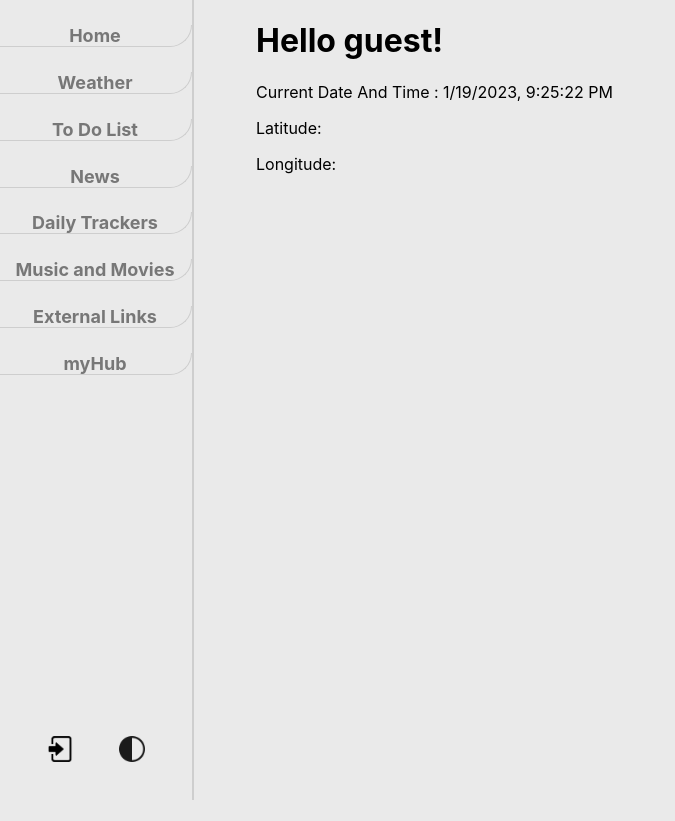
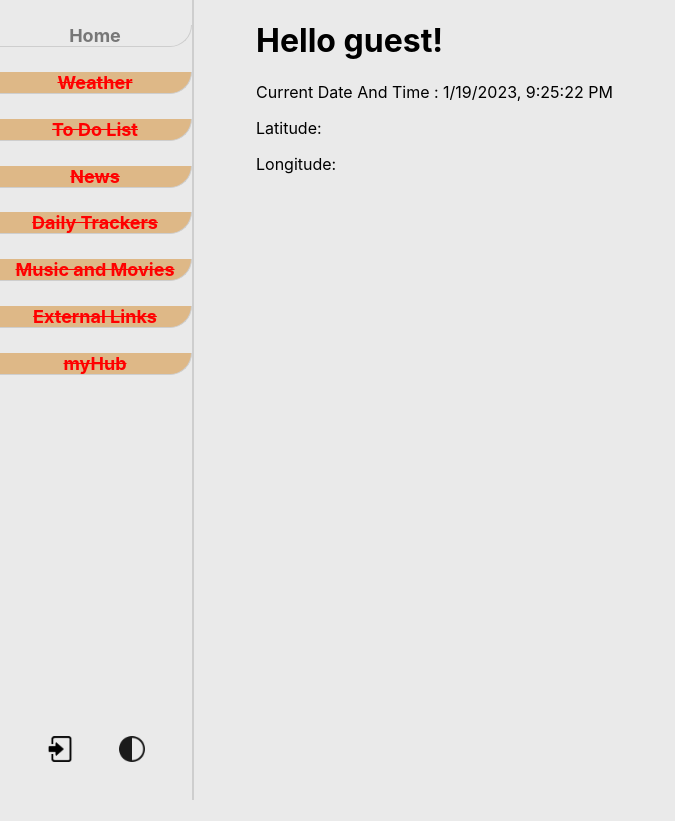
Before and after one commit to AxelrodAsaf/AsafDash, a React (Create React App) app: page / in a window 1280 px wide. Shown: the top 821 px of the page, without its empty margins (0-675 px from the left). Built offline with nearby package versions, Linux system fonts and the light colour scheme; no server answers.

Commit message:
CSS of example widgets;

```diff
--- a/package.json
+++ b/package.json
@@ -7,6 +7,7 @@
     "@testing-library/react": "^13.4.0",
     "@testing-library/user-event": "^13.5.0",
     "@types/react-router-dom": "^5.3.3",
+    "axios": "^1.2.3",
     "firebase": "^9.15.0",
     "react": "^18.2.0",
     "react-dom": "^18.2.0",
--- a/src/styles/App.css
+++ b/src/styles/App.css
@@ -77,6 +77,42 @@ html {
   background-color: var(--background);
   left: 0;
 }
+.navbar-weather{
+  background-color: burlywood;
+  color: red;
+  text-decoration: line-through;
+}
+.navbar-todolist{
+  background-color: burlywood;
+  color: red;
+  text-decoration: line-through;
+}
+.navbar-news{
+  background-color: burlywood;
+  color: red;
+  text-decoration: line-through;
+}
+.navbar-dailytrackers{
+  background-color: burlywood;
+  color: red;
+  text-decoration: line-through;
+}
+.navbar-musicandmovies{
+  background-color: burlywood;
+  color: red;
+  text-decoration: line-through;
+}
+.navbar-externallinks{
+  background-color: burlywood;
+  color: red;
+  text-decoration: line-through;
+}
+.navbar-myhub{
+  background-color: burlywood;
+  color: red;
+  text-decoration: line-through;
+}
+
 
 
 /* Login */
```
Also changed, not shown: 1 other file (tests, documents, lock files or other folders).
